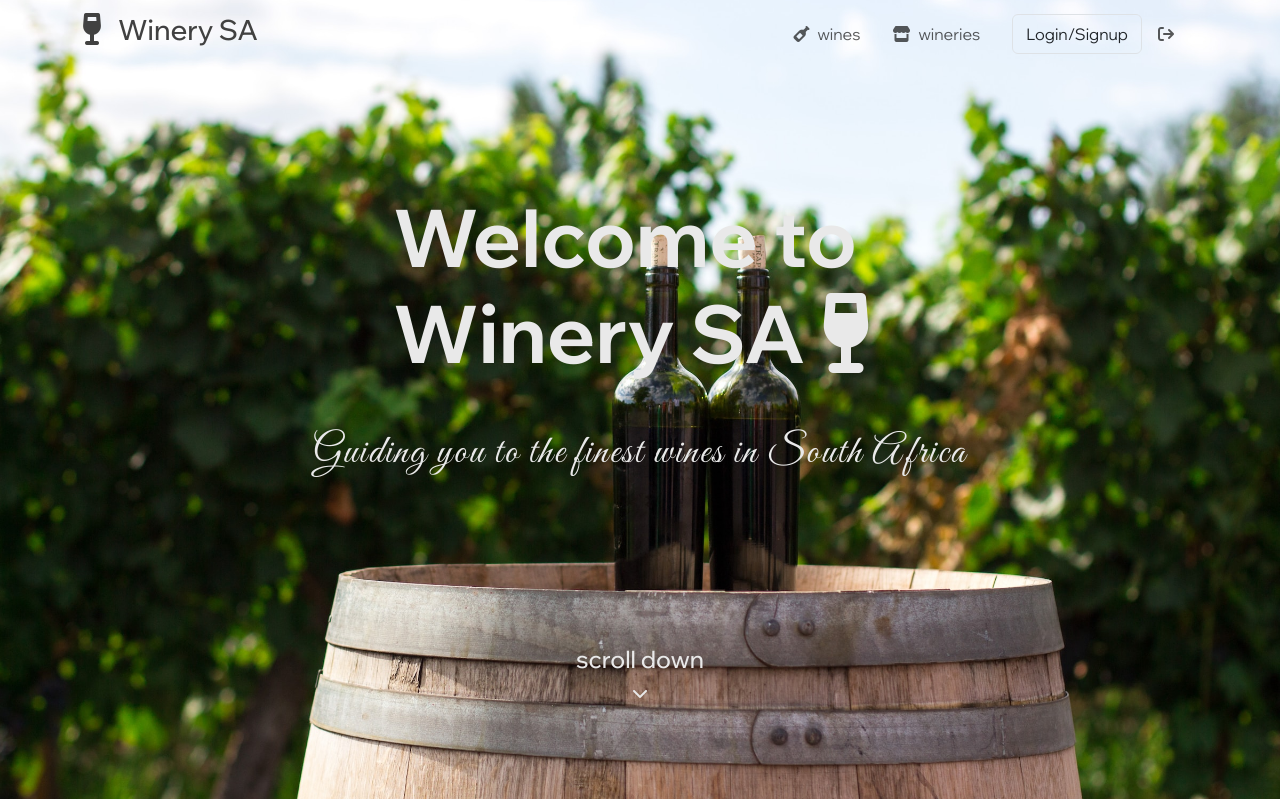
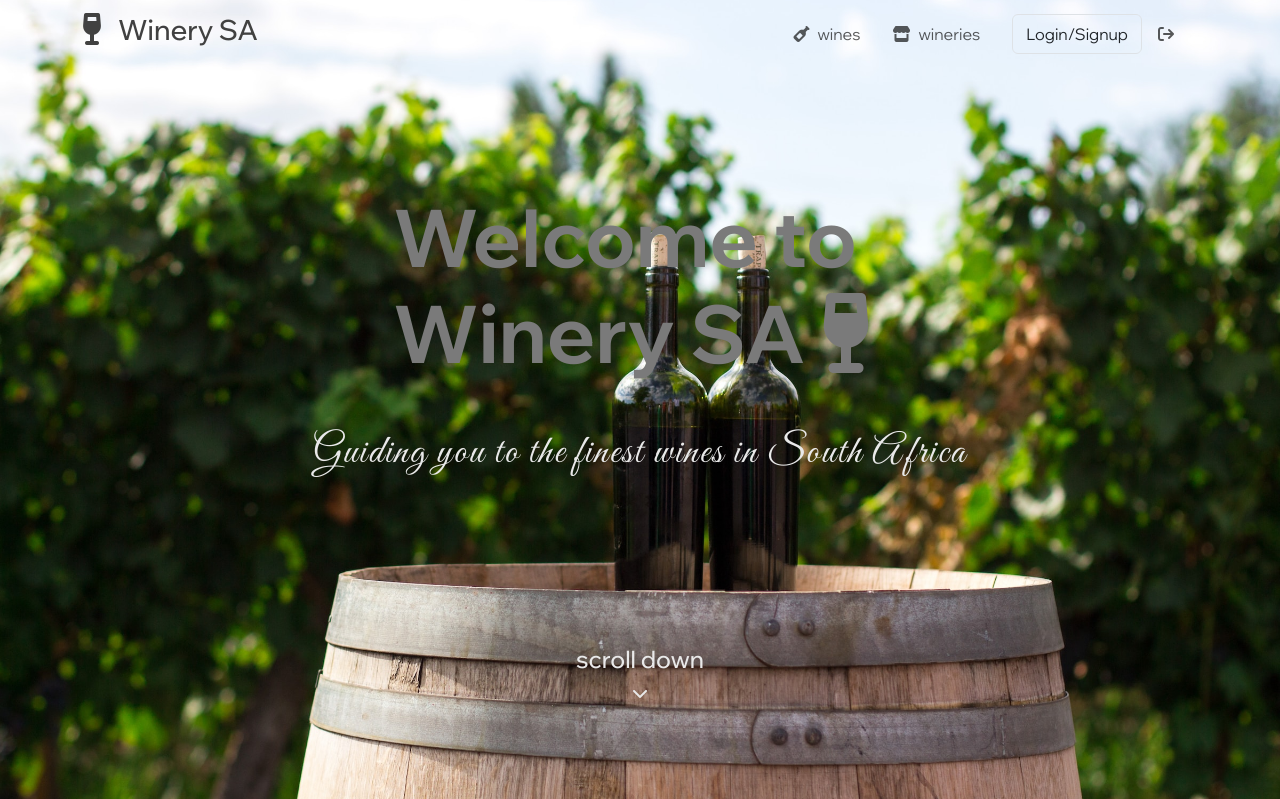
Before and after one commit to TiyisoWolfiez/COS221-PA5, a PHP site: page /Pages/index.php in a window 1280 px wide. Shown: the top 799 px of the page. Run offline with PHP 8.4, Linux system fonts and the light colour scheme; some libraries are stand-ins or nearby versions.

Commit message:
minor updates

```diff
--- a/project/FrontEnd/Styles/home.css
+++ b/project/FrontEnd/Styles/home.css
@@ -23,6 +23,7 @@
     margin-top: 15vh;
     font-size: 80px;
     font-weight: var(--bold-f);
+    color: var(--gray-1000);
 }
 
 .landing-page-container h3{
```
Also changed, not shown: project/FrontEnd/Styles/global.css (line endings or trailing spaces).
